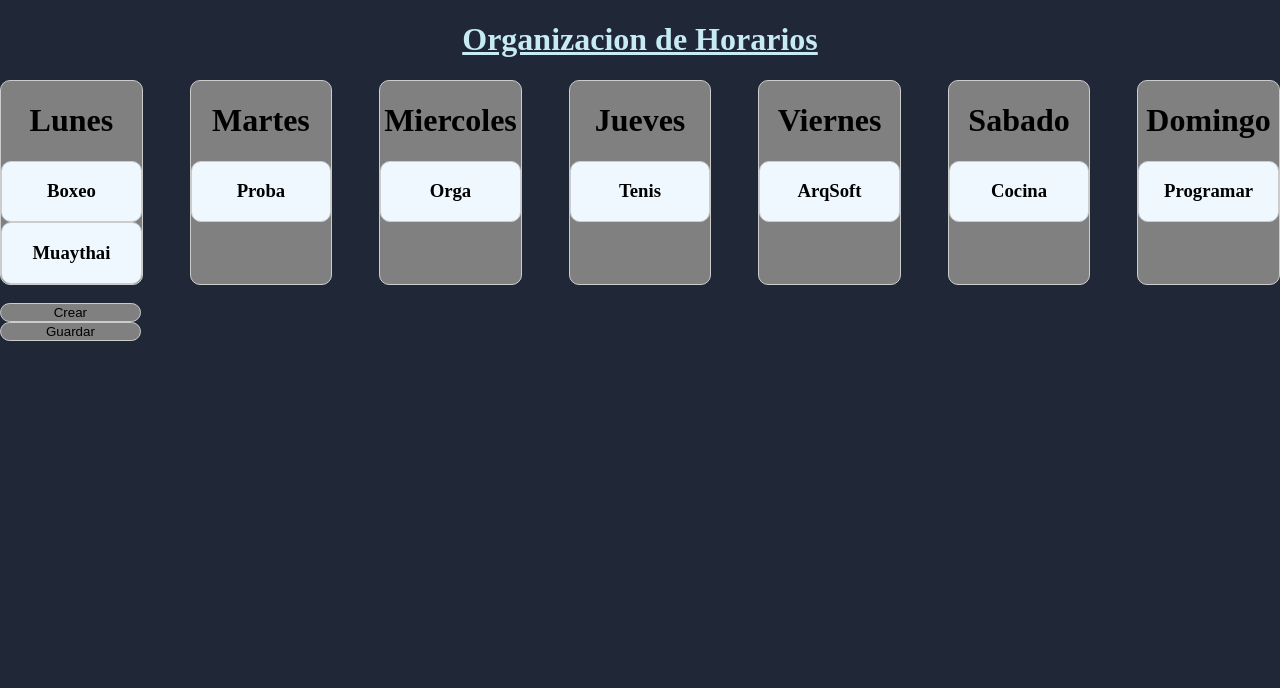
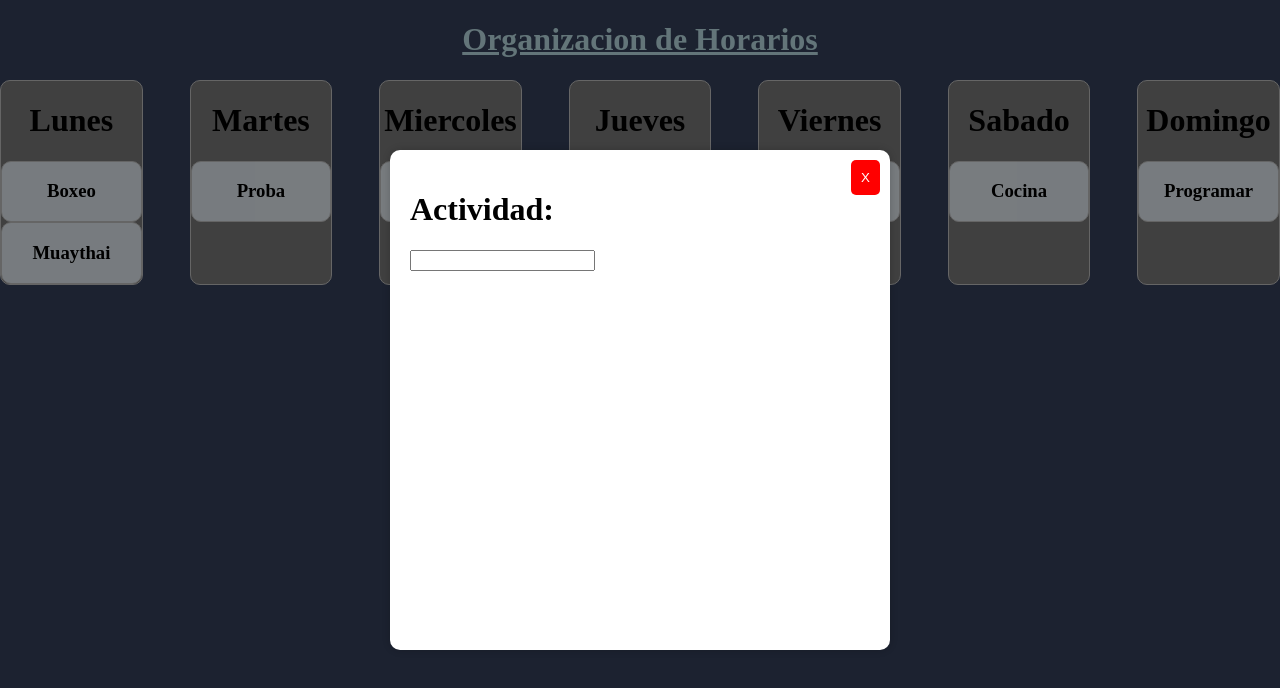
Before and after one commit to matulibe/organizador-horarios, a React (Create React App) app: page / in a window 1280 px wide. Both pictures are taken after a click on the button "Crear". Shown: the top 688 px of the page. Built offline with nearby package versions, Linux system fonts and the light colour scheme.

Commit message:
Comienzo logica del Popup para creacion de actividades

```diff
--- a/src/App.css
+++ b/src/App.css
@@ -1,5 +1,5 @@
 body {
-  background-color: rgb(32, 39, 55);
+  background-color: rgb(56, 68, 96);
   margin: 0;
   padding: 0;
 }
--- a/src/components/Dia.css
+++ b/src/components/Dia.css
@@ -1,7 +1,7 @@
 .dia-container {
         display: inline-block;
         width: 200px;
-        height: 100px;
+        height: 1000px;
         background-color: rgb(0, 184, 245);
         text-align: center;
         line-height: 100px;
--- a/src/components/Planilla.css
+++ b/src/components/Planilla.css
@@ -25,5 +25,11 @@
     width: calc(11%);
     border: 1px solid #ccc;
     border-radius: 10px;
-    background-color: grey;
+    background-color: rgb(193, 185, 185);
 }
+
+.botonera{
+    display: flex;
+    justify-content: center;
+    align-items: center;
+}
--- a/src/components/Planilla.js
+++ b/src/components/Planilla.js
@@ -23,7 +23,6 @@ export default function Planilla() {
     const handleDragEnd = (e) => {
         const { destination, source, draggableId } = e;
 
-        // Check if there's no valid destination
         if (!destination) {
             return;
         }
@@ -32,22 +31,19 @@ export default function Planilla() {
             return;
         }
 
-        const updatedActivities = [...actividades];
+        const actividadesActualizadas = [...actividades];
 
-        const draggedActivity = updatedActivities.find((activity) => activity.id === draggableId);
+        const actMovida = actividadesActualizadas.find((act) => act.id === draggableId);
 
         const str = destination.droppableId;
-        console.log(draggedActivity);
-        draggedActivity.dia = str[0].toUpperCase() + str.slice(1);
-        console.log(draggedActivity);
+        actMovida.dia = str[0].toUpperCase() + str.slice(1);
+        actividadesActualizadas.splice(source.index, 1);
 
-        updatedActivities.splice(source.index, 1);
-
-        updatedActivities.splice(destination.index, 0, draggedActivity);
+        actividadesActualizadas.splice(destination.index, 0, actMovida);
 
 
         //Actualizo
-        setActividades(updatedActivities);
+        setActividades(actividadesActualizadas);
     };
 
     const columnas = dias.map((dia)=>{
@@ -60,6 +56,8 @@ export default function Planilla() {
     })
 
     return (
+        <div>
+            <main>
                 <DragDropContext onDragEnd={handleDragEnd}>
                     <div className="titulo">
                         <h1>Organizacion de Horarios</h1>
@@ -71,13 +69,15 @@ export default function Planilla() {
                             </div>
                         ))}
                     </div>
+                </DragDropContext>
                 <br></br>
-            <div>
+                <div className="botonera">
                     <button className="boton" onClick={()=> setPopup(true)}>Crear</button>
-                <PopupCrear trigger={popup}>
-                </PopupCrear>
                     <button className="boton">Guardar</button>
                 </div>
-        </DragDropContext>
+            </main>
+                <PopupCrear trigger={popup} setTrigger={setPopup}>
+                </PopupCrear>
+        </div>
     );
 }
--- a/src/components/PopupCrear.css
+++ b/src/components/PopupCrear.css
@@ -0,0 +1,45 @@
+.fondoPopup{
+    position: fixed;
+    top: 0;
+    left: 0;
+    width: 100%;
+    height: 100%;
+    background-color: rgba(0, 0, 0, 0.5);
+    display: flex;
+    justify-content: center;
+    align-items: center;
+}
+
+.centroPopup{
+    position: fixed;
+    top: 50%;
+    left: 50%;
+    transform: translate(-50%, -50%);
+    padding: 250px;
+    background-color: rgb(255, 255, 255);
+    border-radius: 10px;
+    z-index: 1001;
+    box-shadow: 0 0 10px rgba(0, 0, 0, 0.2);
+}
+
+.botonCancelar {
+    position: absolute;
+    top: 10px;
+    right: 10px;
+    background-color: rgb(255, 0, 0);
+    color: rgb(255, 255, 255);
+    border: none;
+    padding: 10px;
+    border-radius: 5px;
+    cursor: pointer;
+}
+
+.seteoActividad{
+    position: absolute;
+    top: 10px;
+    left: 10px;
+    border: none;
+    padding: 10px;
+    border-radius: 5px;
+    cursor: pointer;
+}
--- a/src/components/PopupCrear.js
+++ b/src/components/PopupCrear.js
@@ -1,10 +1,16 @@
-import React from 'react'
+import React, { useState } from 'react'
+import './PopupCrear.css'
 
 function PopupCrear(props){
+    const [nombre, setNombre]=useState('');
     return (props.trigger) ? (
-        <div>
-            <div>
-
+        <div className='fondoPopup'>
+            <div className='centroPopup'>
+                <button className='botonCancelar' onClick={()=> props.setTrigger(false)}>X</button>
+                <div className='seteoActividad'>
+                    <h1>Actividad:</h1>
+                    <input type='text' value={nombre} onChange={(e) => setNombre(e.target.nombre)} />
+                </div>
             </div>
         </div>
     ) : ""
```
Also changed, not shown: src/components/DropdownMenu.css (added), src/components/DropdownMenu.js (added). Lines whose indentation alone changed are shown as unchanged.
